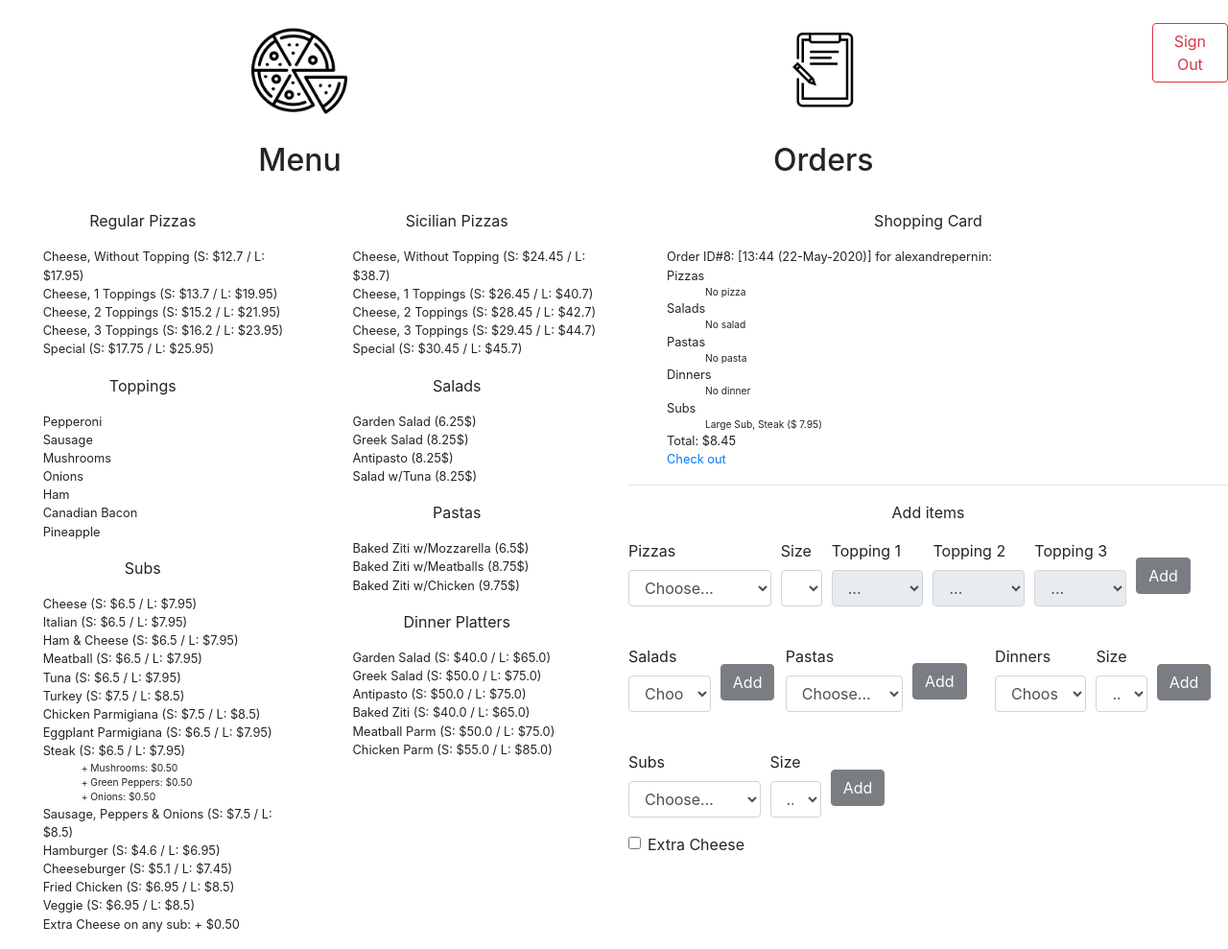
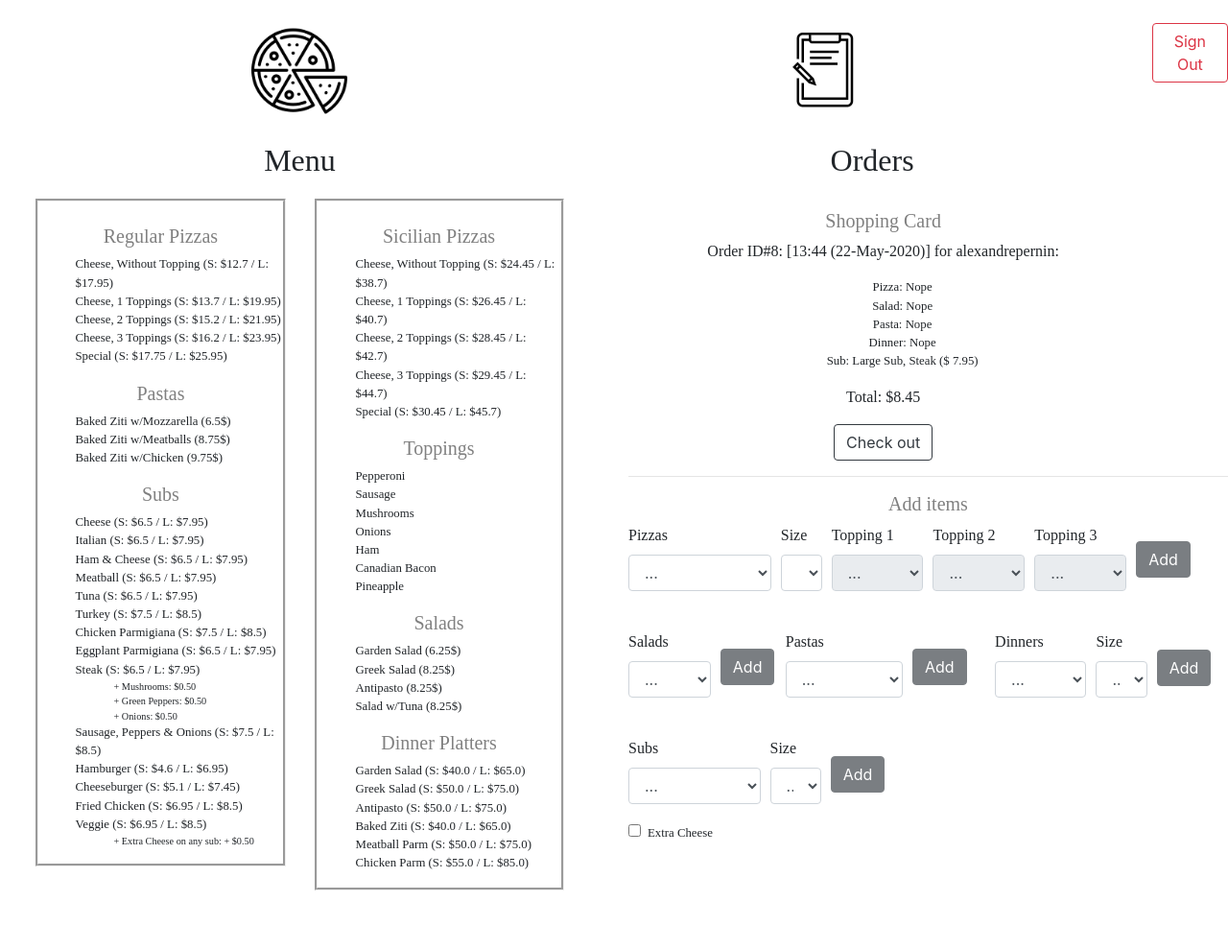
Before and after one commit to alexandrepernin/EDX_project3, a Django app: page / in a window 1280 px wide. Shown: the whole page at 96% size. After the commit the page ends 928 px from the top, so only its background shows below. Run offline with Django 3.2, Linux system fonts and the light colour scheme; a user stored in the database is signed in; data comes from the database, SQL or seed files in the repository; both versions use the stored data as it was after the commit; some libraries are stand-ins or nearby versions.

Commit message:
Change Menu styling

```diff
--- a/orders/static/orders/styles.css
+++ b/orders/static/orders/styles.css
@@ -1,5 +1,12 @@
-.text-center {
+.title {
   text-align: center;
+  font-family: "American Typewriter", serif;
+}
+
+.menu_title {
+  text-align:center;
+  color: grey;
+  font-family: "American Typewriter", serif;
 }
 
 .image {
@@ -11,6 +18,14 @@
 }
 
 .image_menu {
+  width:100px;
+  -ms-interpolation-mode:bicubic;
+  display: block;
+  margin-left: auto;
+  margin-right: auto;
+}
+
+.image_order {
   width:100px;
   -ms-interpolation-mode:bicubic;
   display: block;
@@ -38,8 +53,23 @@
 ul {
   list-style-type: none;
   font-size: 80%;
+  font-family: "American Typewriter", serif;
 }
 
 .padded {
   padding-left:15%;
 }
+
+.selection_field_title {
+  font-family: "American Typewriter", serif;
+}
+
+.checkbox_title {
+  font-family: "American Typewriter", serif;
+  font-size: 80%;
+}
+
+.shopping_list_title {
+  font-family: "American Typewriter", serif;
+  text-align:center;
+}
--- a/orders/templates/orders/base.html
+++ b/orders/templates/orders/base.html
@@ -17,25 +17,29 @@
         <div class="col-4">
           <img class="image_menu" src ="{% static "orders/pizzaicon.jpg" %}">
           <br>
-          <h2 class="text-center"> Menu </h2>
+          <h2 class="title"> Menu </h2>
         </div>
         <div class="col-1"></div>
         <div class="col-4">
-          <img class="image_menu" src ="{% static "orders/ordericon.jpg" %}">
+          <img class="image_order" src ="{% static "orders/ordericon.jpg" %}">
           <br>
-          <h2 class="text-center">Orders</h2>
+          <h2 style="padding-left:25%;" class="title">Orders</h2>
         </div>
         <div class="col-1"></div>
         <div class="col-1">{% block exit %} {% endblock %}</div>
       </div>
       <div class="row">
-        <div class="col-3">
+        <div style="padding-left:4%;padding-top:1%;" class="col-3">
+          <div style="border-style:groove;border-width: 3px;">
           <br>
           {% block menu_left %} {% endblock %}
+          </div>
         </div>
-        <div class="col-3">
+        <div style="padding-right:4%;padding-top:1%;" class="col-3">
+          <div style="border-style:groove;border-width: 3px;">
           <br>
           {% block menu_right %} {% endblock %}
+          </div>
         </div>
         <div class="col-6">
           <br>
--- a/orders/templates/orders/index.html
+++ b/orders/templates/orders/index.html
@@ -8,7 +8,7 @@ Menu
 <!------------------------------------------------------------------------------->
 {% block menu_left %}
 <!---------------------------------REGULAR PIZZA---------------------------------->
-<p class="text-center"> Regular Pizzas </p>
+<h5 class="menu_title"> Regular Pizzas </h5>
 <ul class="padded">
   {% for pizza in Pizzas %}
     {% if pizza.type == "regular" %}
@@ -29,15 +29,15 @@ Menu
     {% endif %}
   {% endfor %}
 </ul>
-<!---------------------------------TOPPINGS------------------------------------------>
-<p class="text-center"> Toppings </p>
+<!---------------------------------PASTAS---------------------------------------------->
+<h5 class="menu_title" class="text-center"> Pastas </h5>
 <ul class="padded">
-  {% for topping in Toppings %}
-  <li> {{topping}} </li>
+  {% for pasta in Pastas %}
+  <li> {{pasta}} </li>
   {% endfor %}
 </ul>
 <!---------------------------------SUBS---------------------------------------------->
-<p class="text-center"> Subs </p>
+<h5 class="menu_title"> Subs </h5>
 <ul class="padded">
   {% for sub in Subs %}
     {% if sub.name == "Steak" %}
@@ -51,7 +51,9 @@ Menu
       <li> {{sub}} </li>
     {% endif %}
   {% endfor %}
-  <li> Extra Cheese on any sub: + $0.50 </li>
+  <ul>
+  <li> + Extra Cheese on any sub: + $0.50 </li>
+  </ul>
 </ul>
 {% endblock %}
 <!------------------------------------------------------------------------------->
@@ -59,7 +61,7 @@ Menu
 <!------------------------------------------------------------------------------->
 {% block menu_right %}
 <!---------------------------------PIZZAS------------------------------------------>
-<p class="text-center"> Sicilian Pizzas </p>
+<h5 class="menu_title"> Sicilian Pizzas </h5>
 <ul>
   {% for pizza in Pizzas %}
     {% if pizza.type == "sicilian" %}
@@ -80,22 +82,23 @@ Menu
     {% endif %}
   {% endfor %}
 </ul>
+<!---------------------------------TOPPINGS------------------------------------------>
+<h5 class="menu_title"> Toppings </h5>
+<ul>
+  {% for topping in Toppings %}
+  <li> {{topping}} </li>
+  {% endfor %}
+</ul>
 <!---------------------------------SALADS---------------------------------------------->
-<p class="text-center"> Salads </p>
+<h5 class="menu_title"> Salads </h5>
 <ul>
   {% for salad in Salads %}
   <li> {{salad}} </li>
   {% endfor %}
 </ul>
-<!---------------------------------PASTAS---------------------------------------------->
-<p class="text-center"> Pastas </p>
-<ul>
-  {% for pasta in Pastas %}
-  <li> {{pasta}} </li>
-  {% endfor %}
-</ul>
+
 <!---------------------------------DINNERS---------------------------------------------->
-<p class="text-center"> Dinner Platters </p>
+<h5 class="menu_title"> Dinner Platters </h5>
 <ul>
   {% for dinner in Dinners %}
   <li> {{dinner}} </li>
@@ -106,70 +109,60 @@ Menu
 <!---------------------------------SHOPPING CARD--------------------------------->
 <!------------------------------------------------------------------------------->
 {% block choice %}
-<p class="text-center"> Shopping Card </p>
-<ul>
+<div style="text-align: center;padding-right:15%;">
+<div style="display:inline-block;">
+<h5 class="menu_title"> Shopping Card </h5>
   {% for order in Orders %}
-  <li> {{order}}: </li>
-  <li> Pizzas </li>
+  <p class="shopping_list_title"> {{order}}: </p>
   <ul>
     {% for pizza in order.pizzas.all %}
-    <li> {{pizza}} </li>
+    <li> Pizza: {{pizza}} </li>
     {% empty %}
-    <li> No pizza </li>
+    <li> Pizza: Nope </li>
+    {% endfor %}
+
+    {% for salad in order.salads.all %}
+    <li> Salad: {{salad}} </li>
+    {% empty %}
+    <li> Salad: Nope </li>
+    {% endfor %}
+
+    {% for pasta in order.pastas.all %}
+    <li> Pasta: {{pasta}} </li>
+    {% empty %}
+    <li> Pasta: Nope </li>
+    {% endfor %}
+    {% for dinner in order.dinners.all %}
+    <li> Dinner: {{dinner}} </li>
+    {% empty %}
+    <li> Dinner: Nope </li>
+    {% endfor %}
+    {% for sub in order.subs.all %}
+    <li> Sub: {{sub}} </li>
+    {% empty %}
+    <li> Sub: Nope </li>
     {% endfor %}
   </ul>
-  <li> Salads </li>
-  <ul>
-    {% for salad in order.salads.all %}
-    <li> {{salad}} </li>
-    {% empty %}
-    <li> No salad </li>
-    {% endfor %}
-  </ul>
-  <li> Pastas </li>
-  <ul>
-    {% for pasta in order.pastas.all %}
-    <li> {{pasta}} </li>
-    {% empty %}
-    <li> No pasta </li>
-    {% endfor %}
-  </ul>
-  <li> Dinners </li>
-  <ul>
-    {% for dinner in order.dinners.all %}
-    <li> {{dinner}} </li>
-    {% empty %}
-    <li> No dinner </li>
-    {% endfor %}
-  </ul>
-  <li> Subs </li>
-  <ul>
-    {% for sub in order.subs.all %}
-    <li> {{sub}} </li>
-    {% empty %}
-    <li> No sub </li>
-    {% endfor %}
-  </ul>
-  <li> Total: ${{order.total}} </li>
-  <a href="{% url 'ask_confirmation' %}">Check out</a>
+  <p class="shopping_list_title"> Total: ${{order.total}} </p>
+  <a href="{% url 'ask_confirmation' %}" class="btn btn-outline-dark" role="button" aria-pressed="true">Check out</a>
   {% empty %}
   <p> Nothing in your shopping list yet!
   {% endfor %}
-</ul>
-
+</div>
+</div>
 <!------------------------------------------------------------------------------->
 <!---------------------------------SELECTION------------------------------------->
 <!------------------------------------------------------------------------------->
 <hr>
-<p class="text-center"> Add items </p>
+<h5 class="menu_title"> Add items </h5>
 <!---------------------------------PIZZA SELECTION------------------------------>
 <form id="pizza_form" method="post">
   {% csrf_token %}
   <div class="form-row">
     <div class="form-group col-md-3">
-      <label for="inputState">Pizzas</label>
+      <label for="inputState" class="selection_field_title">Pizzas</label>
       <select id="pizza" class="form-control" onchange="enablePizzaOrder('pizza', 'pizza_size', 'pizza_button')">
-        <option value="0" selected>Choose...</option>
+        <option value="0" selected>...</option>
         <option value="1"> Regular, Cheese </option>
         <option value="2"> Regular, Special </option>
         <option value="1"> Sicilian, Cheese </option>
@@ -177,7 +170,7 @@ Menu
       </select>
     </div>
     <div class="form-group col-md-1">
-      <label for="inputState">Size</label>
+      <label for="inputState" class="selection_field_title">Size</label>
       <select id="pizza_size" class="form-control" onchange="enablePizzaOrder('pizza', 'pizza_size', 'pizza_button')">
         <option value="0" selected>...</option>
         <option value="1">Small</option>
@@ -185,7 +178,7 @@ Menu
       </select>
     </div>
     <div class="form-group col-md-2">
-      <label for="inputState">Topping 1</label>
+      <label for="inputState" class="selection_field_title">Topping 1</label>
       <select id="pizza_top1" class="form-control" disabled>
         <option value="0" selected>...</option>
         <option>No Topping</option>
@@ -195,7 +188,7 @@ Menu
       </select>
     </div>
     <div class="form-group col-md-2">
-      <label for="inputState">Topping 2</label>
+      <label for="inputState" class="selection_field_title">Topping 2</label>
       <select id="pizza_top2" class="form-control" disabled>
         <option value="0" selected>...</option>
         <option>No Topping</option>
@@ -205,7 +198,7 @@ Menu
       </select>
     </div>
     <div class="form-group col-md-2">
-      <label for="inputState">Topping 3</label>
+      <label for="inputState" class="selection_field_title">Topping 3</label>
       <select id="pizza_top3" class="form-control" disabled>
         <option value="0" selected>...</option>
         <option>No Topping</option>
@@ -228,9 +221,9 @@ Menu
       {% csrf_token %}
       <div class="form-row">
         <div class="form-group col-md-8">
-          <label for="inputState">Salads</label>
+          <label for="inputState" class="selection_field_title">Salads</label>
           <select id="salad" class="form-control" onchange="enableSaladOrder(this)">
-            <option value="0" selected>Choose...</option>
+            <option value="0" selected>...</option>
             {% for salad in Salads %}
             <option value="1">{{salad.name}}</option>
             {% endfor %}
@@ -247,9 +240,9 @@ Menu
       {% csrf_token %}
       <div class="form-row">
         <div class="form-group col-md-8">
-          <label for="inputState">Pastas</label>
+          <label for="inputState" class="selection_field_title">Pastas</label>
           <select id="pasta" class="form-control" onchange="enablePastaOrder(this)">
-            <option value="0" selected>Choose...</option>
+            <option value="0" selected>...</option>
             {% for pasta in Pastas %}
             <option value="1">{{pasta.name}}</option>
             {% endfor %}
@@ -266,16 +259,16 @@ Menu
         {% csrf_token %}
         <div class="form-row">
           <div class="form-group col-md-5">
-            <label for="inputState">Dinners</label>
+            <label for="inputState" class="selection_field_title">Dinners</label>
             <select id="dinner" class="form-control" onchange="enableDinnerOrder('dinner', 'dinner_size', 'dinner_button')">
-              <option value="0" selected>Choose...</option>
+              <option value="0" selected>...</option>
               {% for dinner in Dinners %}
               <option value="1">{{dinner.name}}</option>
               {% endfor %}
             </select>
           </div>
           <div class="form-group col-md-3">
-            <label for="inputState">Size</label>
+            <label for="inputState" class="selection_field_title">Size</label>
             <select id="dinner_size" class="form-control" onchange="enableDinnerOrder('dinner', 'dinner_size', 'dinner_button')">
               <option selected value="0">...</option>
               <option value="1"> Small </option>
@@ -297,9 +290,9 @@ Menu
       {% csrf_token %}
       <div class="form-row">
         <div class="form-group col-md-7">
-          <label for="inputState">Subs</label>
+          <label for="inputState" class="selection_field_title">Subs</label>
           <select id="sub" class="form-control" onchange="enableSubOrder('sub','sub_size', 'sub_button')">
-            <option value="0" selected>Choose...</option>
+            <option value="0" selected>...</option>
             {% for sub in Subs %}
               {% if sub.name == "Steak" %}
                 <option value="2">{{sub.name}}</option>
@@ -310,7 +303,7 @@ Menu
           </select>
         </div>
         <div class="form-group col-md-3">
-          <label for="inputState">Size</label>
+          <label for="inputState" class="selection_field_title">Size</label>
           <select id="sub_size" class="form-control" onchange="enableSubOrder('sub','sub_size', 'sub_button')">
             <option value="0" selected>...</option>
             <option value="1"> Small </option>
@@ -324,21 +317,21 @@ Menu
           {% for extra in SubExtras %}
             {% if extra.name == "Green Peppers" %}
             <div class="form-check form-check-inline">
-              <input class="form-check-input" type="checkbox" value="" id="GreenPeppers">
-              <label class="form-check-label" for="defaultCheck1">{{extra}}</label>
+              <input class="form-check-input" type="checkbox" id="GreenPeppers">
+              <label class="checkbox_title">{{extra}}</label>
             </div>
             {% else %}
             <div class="form-check form-check-inline">
-              <input class="form-check-input" type="checkbox" value="" id={{extra}}>
-              <label class="form-check-label" for="defaultCheck1">{{extra}}</label>
+              <input class="form-check-input" type="checkbox" id={{extra}}>
+              <label class="checkbox_title">{{extra}}</label>
             </div>
             {% endif %}
           {% endfor %}
         </div>
         </div>
         <div class="form-check">
-          <input class="form-check-input" type="checkbox" value="" id="ExtraCheese">
-          <label class="form-check-label" for="defaultCheck2">Extra Cheese</label>
+          <input class="form-check-input" type="checkbox" id="ExtraCheese">
+          <label class="form-check-label" for="defaultCheck2"><p class="checkbox_title">Extra Cheese</p></label>
         </div>
 
     </form>
```
Also changed, not shown: db.sqlite3.
